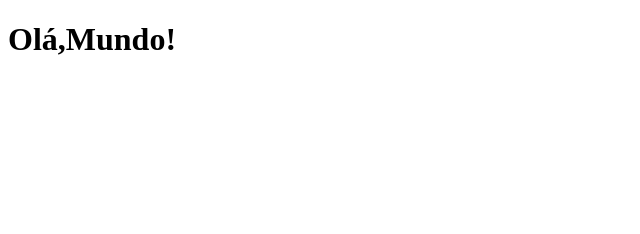
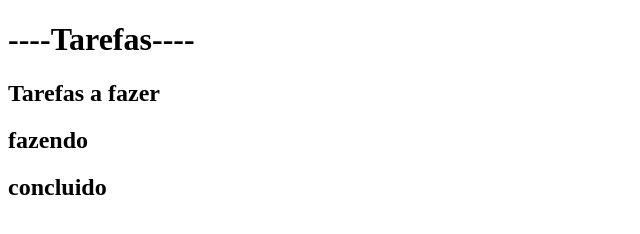
Before and after one commit to LuanrnSilva/indextest, a plain HTML site: page index.html in a window 1280 px wide. Shown: the whole page, without its empty margins (0-640 px from the left). Drawn offline with Linux system fonts and the light colour scheme.

Commit message:
situações

```diff
--- a/index.html
+++ b/index.html
@@ -6,6 +6,9 @@
     <title>Tarefas</title>
 </head>
 <body>
-    <h1>Olá,Mundo!</h1>
+    <h1>----Tarefas----</h1>
+    <h2>Tarefas a fazer</h2>
+    <h2>fazendo</h2>
+    <h2>concluido</h2>
 </body>
 </html>
```
